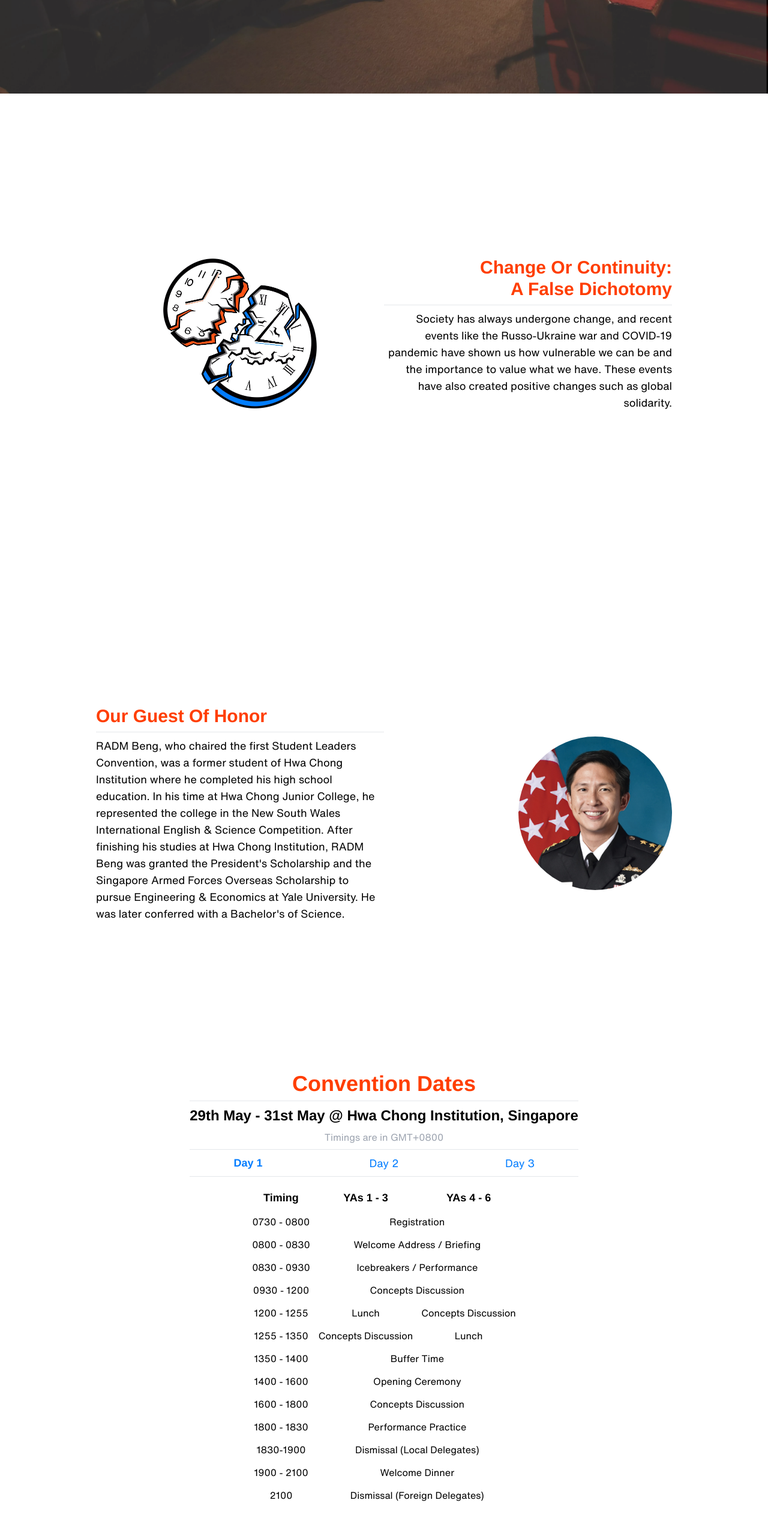
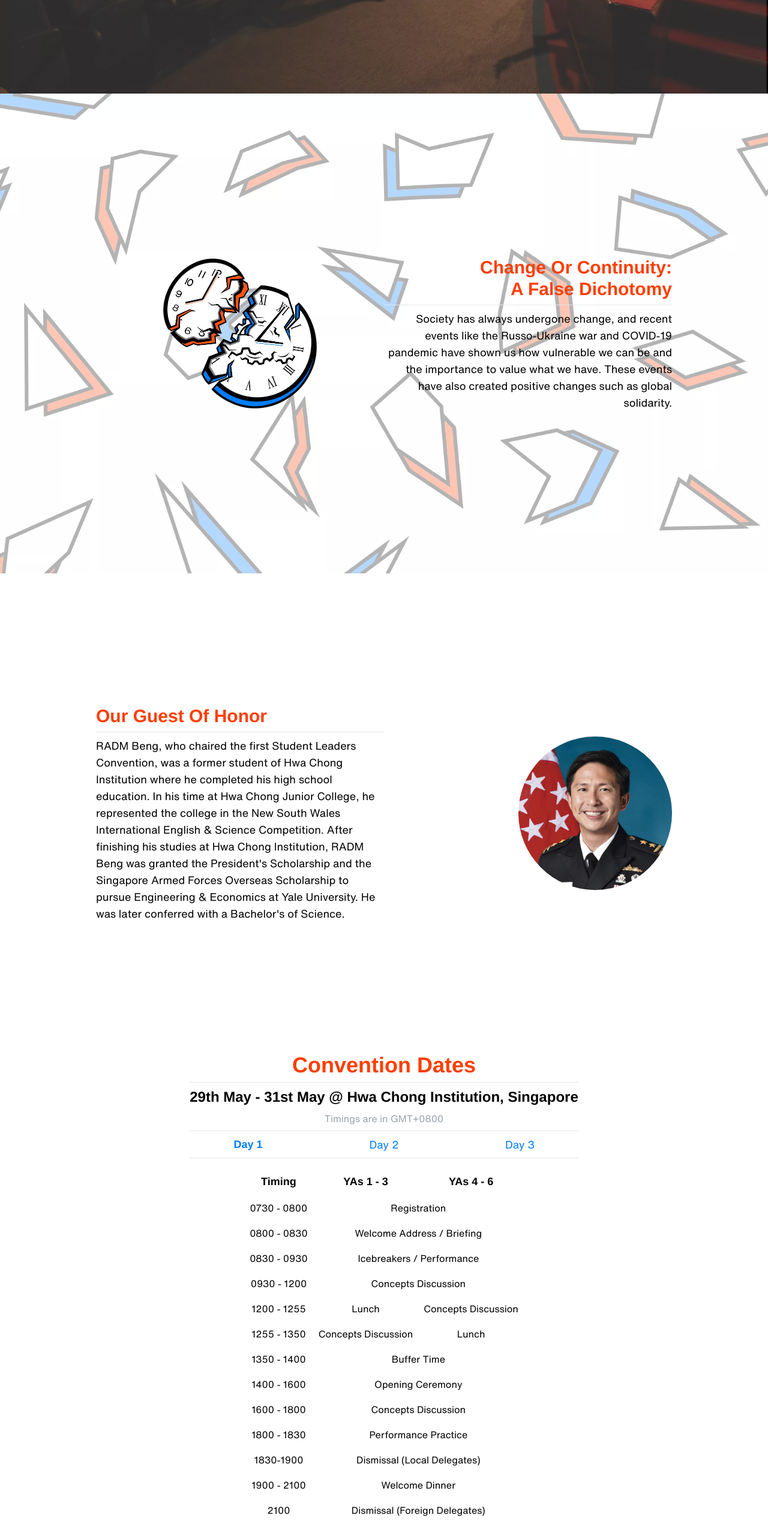
Before and after one commit to vincentcayadi/slc-website, a Next.js app: page / in a window 1280 px wide. Shown: the part 1444-4010 px from the top of the page at 60% size. Built offline with nearby package versions, Linux system fonts and the light colour scheme.

Commit message:
bug fixing + filler

```diff
--- a/pages/index.tsx
+++ b/pages/index.tsx
@@ -14,7 +14,7 @@ import admin from "../public/admin.webp";
 import concepts from "../public/concepts.webp";
 import logs from "../public/logs.webp";
 import progs from "../public/progs.webp";
-import { log } from "console";
+import filler from "../public/filler.webp";
 
 const Home = () => {
   const [selectedTab, setSelectedTab] = useState("adminCommittee");
@@ -60,7 +60,7 @@ const Home = () => {
         id="about"
       >
         <div className="bg-black bg-opacity-30">
-          <div className="grid w-3/4 h-screen grid-cols-1 m-auto text-white md:grid-cols-2 place-items-center">
+          <div className="grid w-3/4 h-screen grid-cols-1 m-auto text-white lg:grid-cols-2 place-items-center">
             <div>
               <h1 className="text-3xl font-bold text-left text-white lg:mt-0">
                 About Us
@@ -79,10 +79,14 @@ const Home = () => {
         </div>
       </section>
       <section
-        className="grid w-3/4 h-screen m-auto place-items-center"
+        style={{
+          backgroundImage: `url('/filler.webp')`,
+        }}
+        className="bg-center bg-no-repeat bg-cover"
         id="theme"
       >
-        <div className="grid gird-cols-1 lg:grid-cols-2">
+        <div className="bg-opacity-75 bg-white/70">
+          <div className="grid w-3/4 h-screen grid-cols-1 m-auto lg:grid-cols-2 place-items-center">
             <div className="grid place-items-center">
               <Image src={SLC} alt="logo" className="w-32 lg:w-64" />
             </div>
@@ -99,6 +103,7 @@ const Home = () => {
                 These events have also created positive changes such as global
                 solidarity.
               </p>
+            </div>
           </div>
         </div>
       </section>
@@ -128,7 +133,7 @@ const Home = () => {
           </div>
         </div>
       </section>
-      <section className="grid text-center lg:h-screen place-items-center">
+      <section className="grid text-center place-items-center">
         <div>
           <h1 className="text-3xl font-bold text-center lg:text-4xl text-slcOrange">
             Convention Dates
@@ -173,8 +178,8 @@ const Home = () => {
           <hr></hr>
           <div className="my-2 text-center">
             {selectedTabDates === "firstDay" && (
-              <table className="m-auto border-separate border-spacing-3">
-                <thead className="border-b border-gray-500">
+              <table className="m-auto border-separate border-spacing-4">
+                <thead>
                   <tr className="text-base lg:text-lg">
                     <th>Timing</th>
                     <th>YAs 1 - 3</th>
```
Also changed, not shown: public/filler.webp (added). Lines whose indentation alone changed are shown as unchanged.
